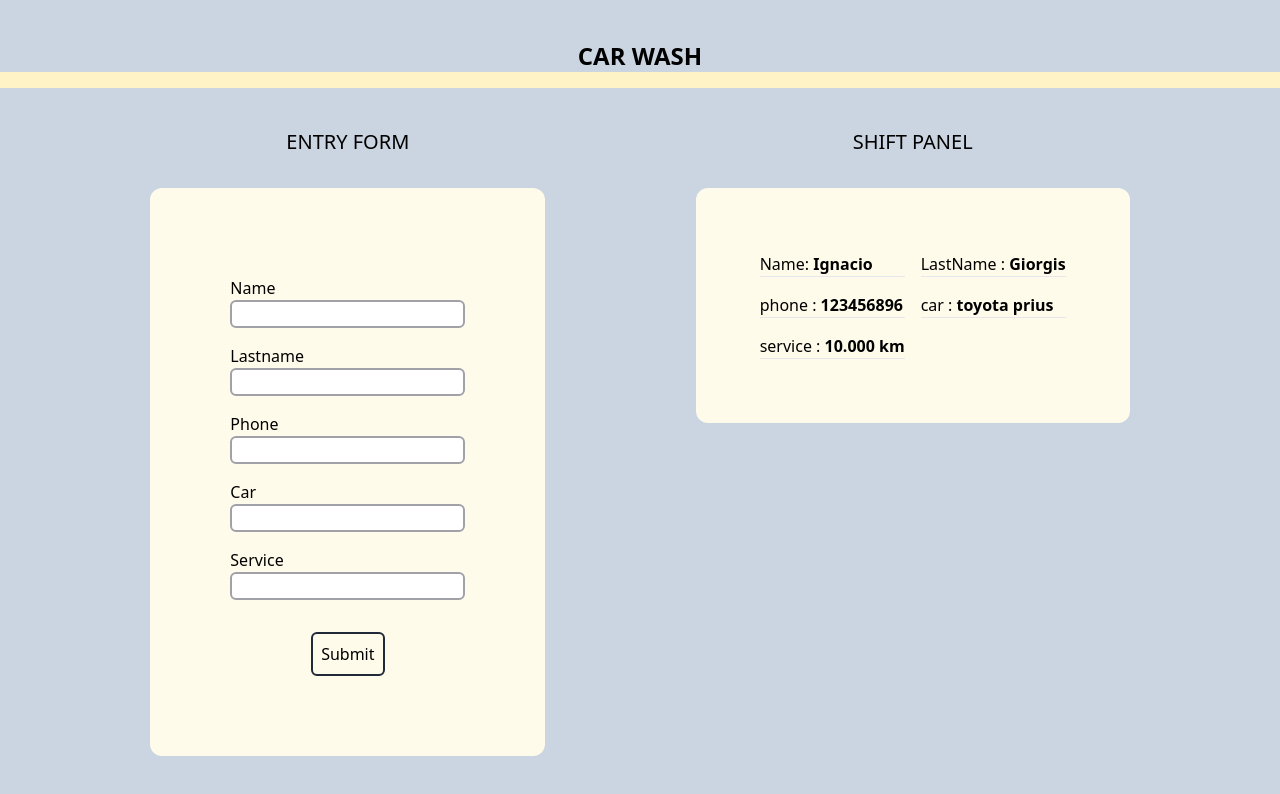
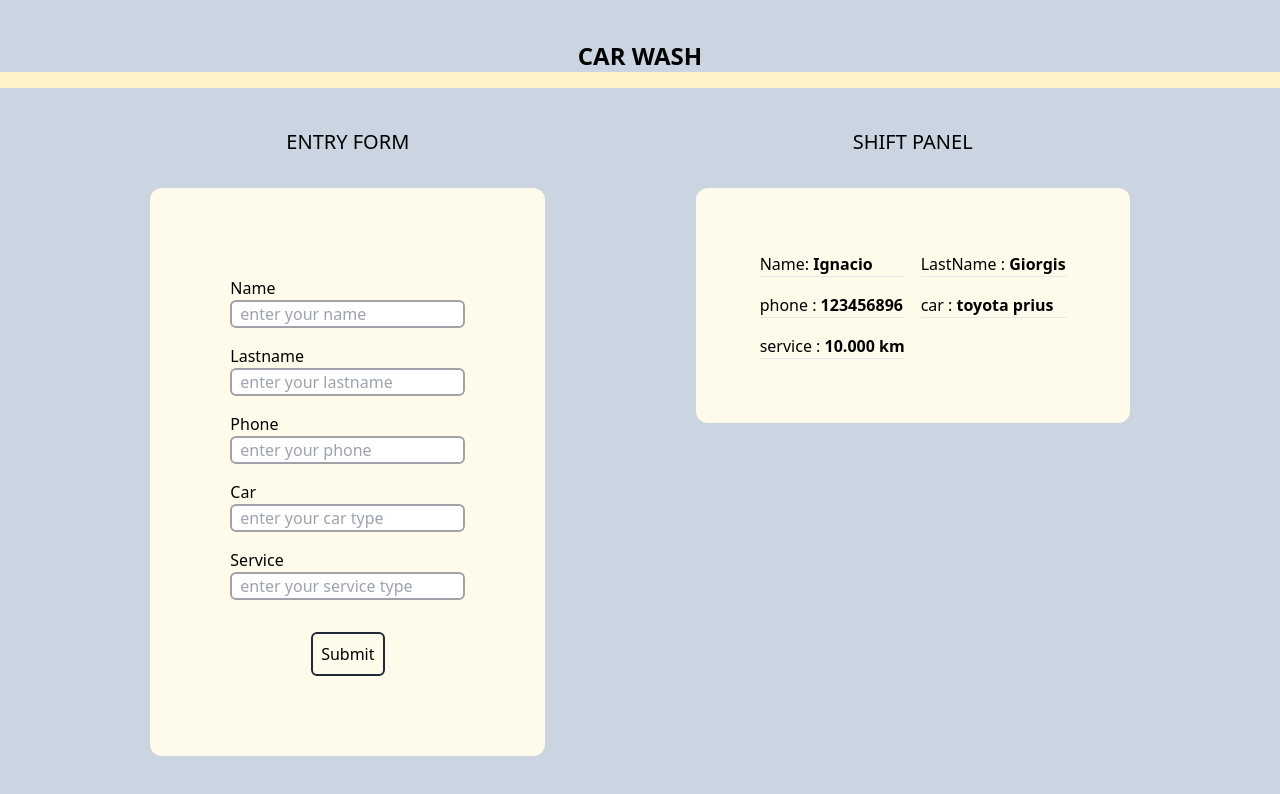
Before and after one commit to ignaciogiorgis/firstViteReactProject, a React (Vite) app: page / in a window 1280 px wide. Shown: the top 794 px of the page. Built offline with nearby package versions, Linux system fonts and the light colour scheme.

Commit message:
05-taking-data-from-the-form

```diff
--- a/src/App.jsx
+++ b/src/App.jsx
@@ -1,6 +1,6 @@
-import Header from "./Components/Header/ViewHeader"
-import Form from "./Components/Form/ViewForm"
-import ShiftPanel from "./Components/ShiftPanel/ViewShiftPanel"
+import Header from "./Components/ViewHeader"
+import Form from "./Components/ViewForm"
+import ShiftPanel from "./Components/ViewShiftPanel"
 
 function App() {
   return (
--- /dev/null
+++ b/src/Components/ContainerForm.jsx
@@ -0,0 +1,14 @@
+import React, { useEffect } from "react"
+import { useState } from "react"
+import ViewForm from "./Form"
+
+export const ContainerForm = () => {
+  const handleSubmit = (e) => {
+    e.preventDefault()
+  }
+  return (
+    <div>
+      <ViewForm />
+    </div>
+  )
+}
--- a/src/Components/Form/ContainerForm.jsx
+++ /dev/null
@@ -1,5 +0,0 @@
-import React from "react"
-
-export const ContainerForm = () => {
-  return <div>ContainerForm</div>
-}
--- a/src/Components/Form/ViewForm.jsx
+++ /dev/null
@@ -1,68 +0,0 @@
-import React from "react"
-
-const Form = () => {
-  return (
-    <div className="flex justify-center">
-      <div className="">
-        <h2 className="text-center text-xl mb-8 uppercase">Entry Form</h2>
-        <div className="bg-amber-50 rounded-xl p-20">
-          <form action="">
-            <div className="flex flex-col py-2">
-              <label className="text-left" htmlFor="">
-                Name
-              </label>
-              <input
-                className="rounded-md  border-2 border-solid border-zinc-400 hover:border-solid focus:outline-none focus:ring focus:ring-violet-300 "
-                type="text"
-              />
-            </div>
-            <div className="flex flex-col py-2">
-              <label className="text-left" htmlFor="">
-                Lastname
-              </label>
-              <input
-                className="rounded-md  border-2 border-solid border-zinc-400 hover:border-solid focus:outline-none focus:ring focus:ring-violet-300 "
-                type="text"
-              />
-            </div>
-            <div className="flex flex-col py-2">
-              <label className="text-left" htmlFor="">
-                Phone
-              </label>
-              <input
-                className="rounded-md  border-2 border-solid border-zinc-400 hover:border-solid focus:outline-none focus:ring focus:ring-violet-300 "
-                type="text"
-              />
-            </div>
-            <div className="flex flex-col py-2">
-              <label className="text-left" htmlFor="">
-                Car
-              </label>
-              <input
-                className="rounded-md  border-2 border-solid border-zinc-400 hover:border-solid focus:outline-none focus:ring focus:ring-violet-300 "
-                type="text"
-              />
-            </div>
-            <div className="flex flex-col py-2">
-              <label className="text-left" htmlFor="">
-                Service
-              </label>
-              <input
-                className="rounded-md  border-2 border-solid border-zinc-400 hover:border-solid focus:outline-none focus:ring focus:ring-violet-300 "
-                type="text"
-              />
-            </div>
-            <div>
-              <input
-                className="rounded-md p-2 mt-6 border-2 border-solid  border-gray-800 hover:border-solid focus:outline-none focus:ring focus:ring-violet-300 cursor-pointer"
-                type="submit"
-              />
-            </div>
-          </form>
-        </div>
-      </div>
-    </div>
-  )
-}
-
-export default Form
--- /dev/null
+++ b/src/Components/ViewForm.jsx
@@ -0,0 +1,97 @@
+import React, { useState } from "react"
+
+const Form = ({}) => {
+  const [name, setName] = useState("")
+  const [lastName, setLastName] = useState("")
+  const [phone, setPhone] = useState("")
+  const [car, setCar] = useState("")
+  const [service, setService] = useState("")
+  const handleSubmit = (e) => {
+    e.preventDefault()
+  }
+
+  return (
+    <div className="flex justify-center">
+      <div>
+        <h2 className="text-center text-xl mb-8 uppercase">Entry Form</h2>
+        <div className="bg-amber-50 rounded-xl p-20">
+          <form action="" onSubmit={handleSubmit}>
+            <div className="flex flex-col py-2">
+              <label className="text-left" htmlFor="">
+                Name
+              </label>
+              <input
+                className="rounded-md  border-2 border-solid border-zinc-400 hover:border-solid focus:outline-none focus:ring focus:ring-violet-300 placeholder:p-2"
+                type="text"
+                id="name"
+                placeholder="enter your name"
+                value={name}
+                onChange={(e) => setName(e.target.value)}
+              />
+            </div>
+            <div className="flex flex-col py-2">
+              <label className="text-left" htmlFor="">
+                Lastname
+              </label>
+              <input
+                className="rounded-md  border-2 border-solid border-zinc-400 hover:border-solid focus:outline-none focus:ring focus:ring-violet-300 placeholder:p-2"
+                type="text"
+                id="lastName"
+                placeholder="enter your lastname"
+                value={lastName}
+                onChange={(e) => setLastName(e.target.value)}
+              />
+            </div>
+            <div className="flex flex-col py-2">
+              <label className="text-left" htmlFor="">
+                Phone
+              </label>
+              <input
+                className="rounded-md  border-2 border-solid border-zinc-400 hover:border-solid focus:outline-none focus:ring focus:ring-violet-300 placeholder:p-2"
+                type="number"
+                id="phone"
+                placeholder="enter your phone"
+                value={phone}
+                onChange={(e) => setPhone(e.target.value)}
+              />
+            </div>
+            <div className="flex flex-col py-2">
+              <label className="text-left" htmlFor="">
+                Car
+              </label>
+              <input
+                className="rounded-md  border-2 border-solid border-zinc-400 hover:border-solid focus:outline-none focus:ring focus:ring-violet-300 placeholder:p-2"
+                type="text"
+                id="car"
+                placeholder="enter your car type"
+                value={car}
+                onChange={(e) => setCar(e.target.value)}
+              />
+            </div>
+            <div className="flex flex-col py-2">
+              <label className="text-left" htmlFor="">
+                Service
+              </label>
+              <input
+                className="rounded-md  border-2 border-solid border-zinc-400 hover:border-solid focus:outline-none focus:ring focus:ring-violet-300 placeholder:p-2"
+                type="text"
+                id="service"
+                placeholder="enter your service type"
+                value={service}
+                onChange={(e) => setService(e.target.value)}
+              />
+            </div>
+            <div>
+              <input
+                className="rounded-md p-2 mt-6 border-2 border-solid  border-gray-800 hover:border-solid focus:outline-none focus:ring focus:ring-violet-300 cursor-pointer placeholder:p-2"
+                type="submit"
+              />
+            </div>
+          </form>
+        </div>
+      </div>
+    </div>
+  )
+}
+
+export default Form
```
Also changed, not shown: src/Components/ContainerHeader.jsx (renamed from src/Components/Header/ContainerHeader.jsx), src/Components/ContainerShiftPanel.jsx (renamed from src/Components/ShiftPanel/ContainerShiftPanel.jsx), src/Components/ViewHeader.jsx (renamed from src/Components/Header/ViewHeader.jsx), src/Components/ViewShiftPanel.jsx (renamed from src/Components/ShiftPanel/ViewShiftPanel.jsx).
